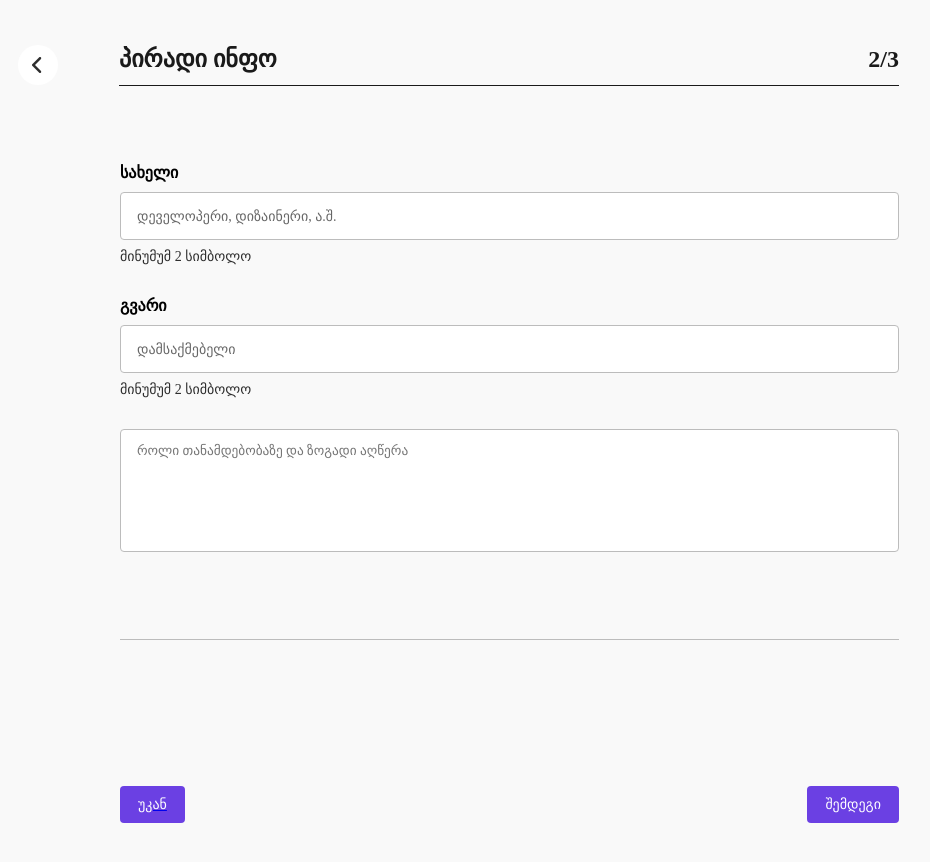
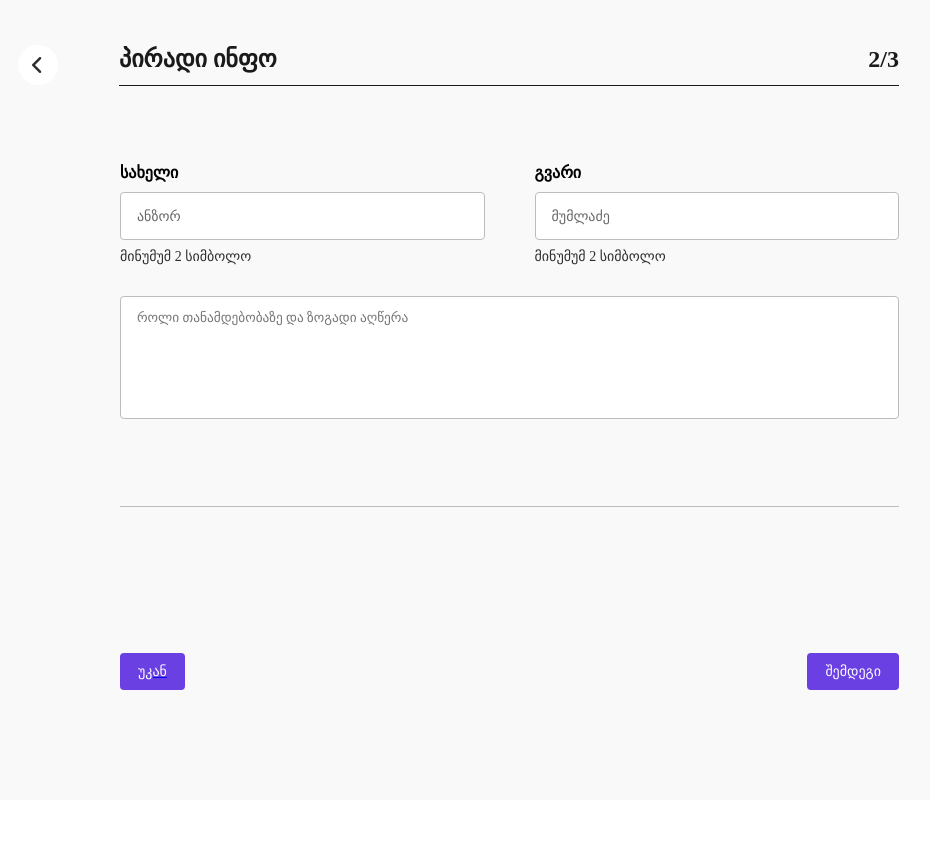
Before and after one commit to lukakhutsishvili/CVgenerator, a React (Vite) app: page /PersonalInfo in a window 1280 px wide. Shown: the top 862 px of the page, without its empty margins (30-960 px from the left). After the commit the page ends 800 px from the top, so only its background shows below. Built offline with nearby package versions, Linux system fonts and the light colour scheme; a web font is replaced by a local one.

Commit message:
styles: fix styles

```diff
--- a/src/pages/PersonalInfo.tsx
+++ b/src/pages/PersonalInfo.tsx
@@ -6,7 +6,7 @@ import { useContext, useEffect, useState } from "react";
 import { CvContext, PersonaInfoCvData } from "../App";
 import CVcomponent from "../components/CVcomponent";
 import Header from "../components/personalInfo/Header";
-import Input from "../components/personalInfo/personalInfoInput";
+import Input from "../components/personalInfo/Input";
 
 type formTypes = {
   name: string;
@@ -84,22 +84,28 @@ export default function PersonalInfo() {
                   flexDirection: "column",
                 }}
               >
+                <div style={{ display: "flex", gap: "50px" }}>
+                  <div style={{ width: "calc(50% - 25px)" }}>
                     <Input
                       type="text"
                       labelTxt="სახელი"
                       errorTxt="მინუმუმ 2 სიმბოლო"
                       name={`name`}
                     >
-                  დეველოპერი, დიზაინერი, ა.შ.
+                      ანზორ
                     </Input>
+                  </div>
+                  <div style={{ width: "calc(50% - 25px)" }}>
                     <Input
                       type="text"
                       labelTxt="გვარი"
                       errorTxt="მინუმუმ 2 სიმბოლო"
                       name={`surname`}
                     >
-                  დამსაქმებელი
+                      მუმლაძე
                     </Input>
+                  </div>
+                </div>
                 <TextArea
                   placeholder="როლი თანამდებობაზე და ზოგადი აღწერა"
                   {...register(`about`, {
```
Also changed, not shown: src/components/personalInfo/Input.tsx (renamed from src/components/personalInfo/personalInfoInput.tsx). Lines whose indentation alone changed are shown as unchanged.
